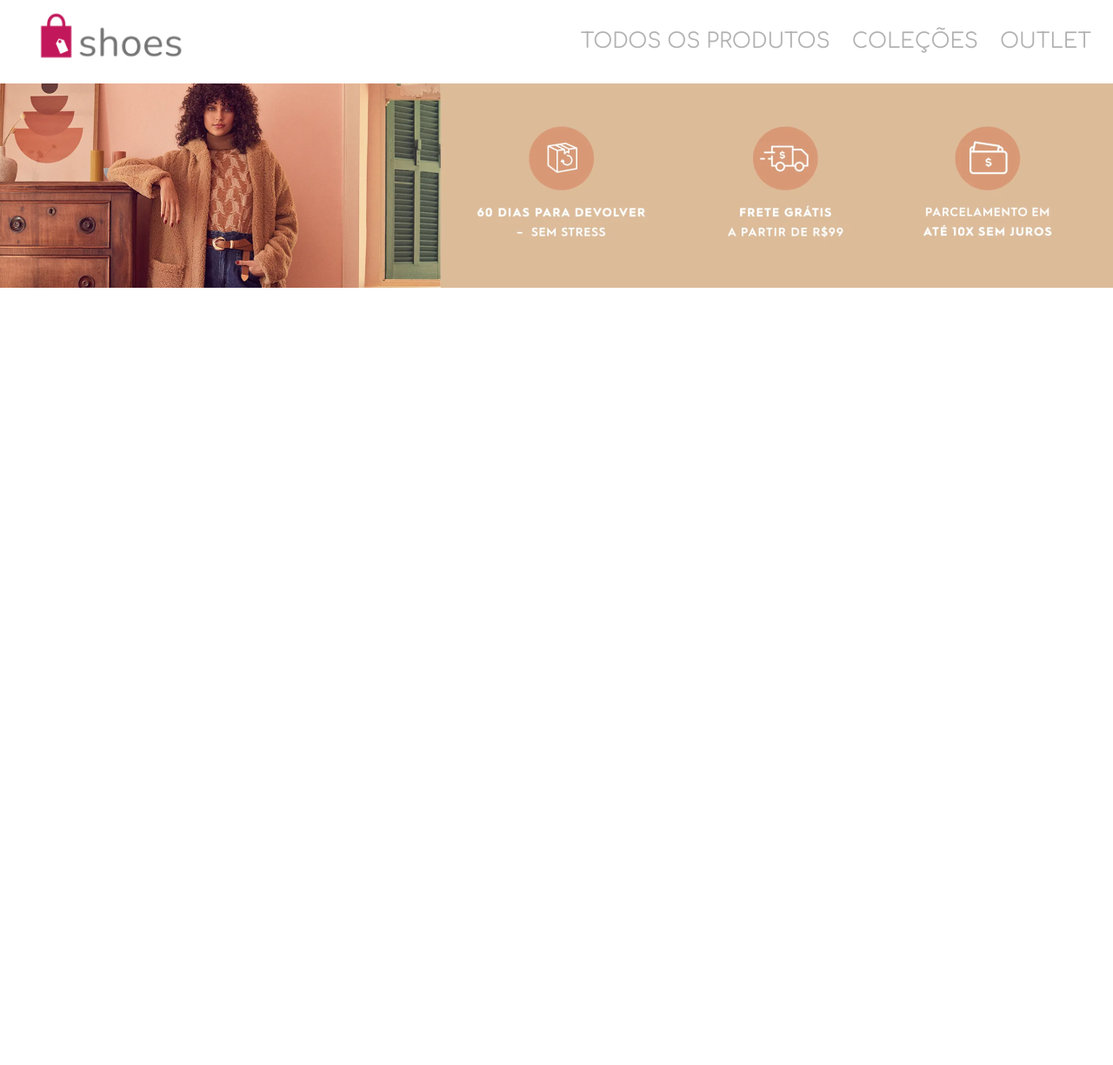
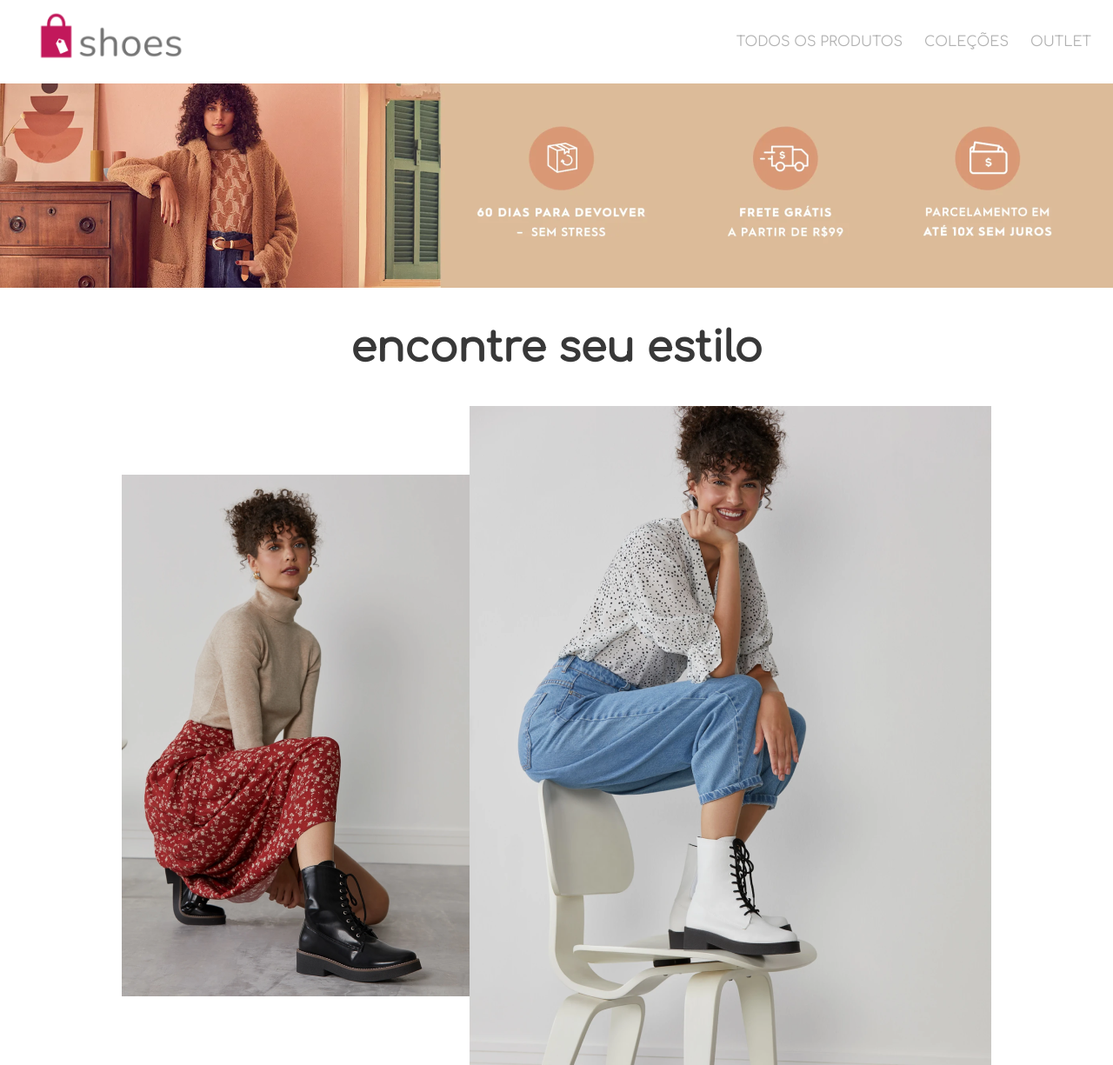
Before and after one commit to lucasafonsobastos/shoes-store, a plain HTML site: page index.html in a window 1280 px wide. Shown: the whole page at 87% size. Before the commit the page ends 800 px from the top, so only its background shows below. Drawn offline with Linux system fonts and the light colour scheme.

Commit message:
atulaizando secção

```diff
--- a/index.html
+++ b/index.html
@@ -20,7 +20,13 @@
     </header>
     <main>
         <img src="img/banner.png" id="banner" />
-
+        <section id="destaque">
+            <h1>encontre seu estilo</h1>
+            <article>
+                <img src="img/photoshoot-1.png" />
+                <img src="img/photoshoot-2.png"/>
+            </article>
+        </section>
 
     </main>
     <footer>
--- a/style/style.css
+++ b/style/style.css
@@ -28,7 +28,6 @@ body{
 }
 
 #navbar > .menus li {
-    font-size: 1.5em;
     display: flex;
     align-content: flex-end;
     padding-right: 25px;
@@ -51,3 +50,26 @@ body{
 #banner {
     width: 100%;
 }
+
+#destaque {
+    width: 100%;
+    display: flex;
+    flex-direction: column;
+    align-items: center;
+}
+
+#destaque > h1 {
+    font-size: 3em;
+    text-align: center;
+    color: rgb(56, 56, 56);
+}
+
+#destaque > article {
+    display: flex;
+    flex-direction: row;
+    align-items: center;
+}
+
+#destaque > article img {
+
+}
```
